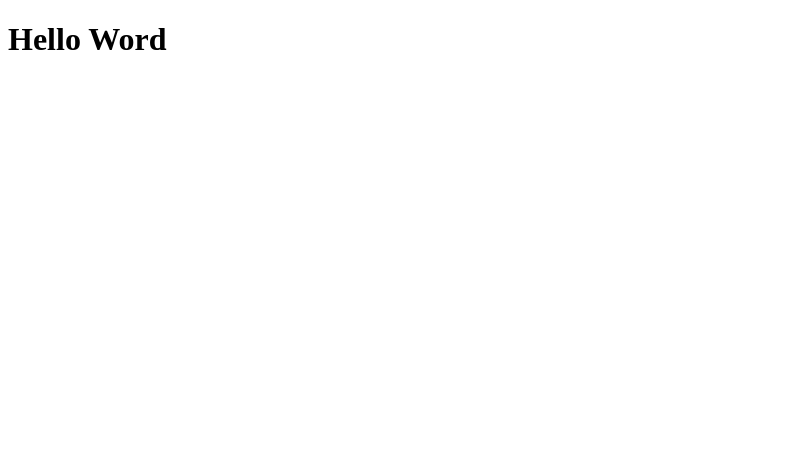
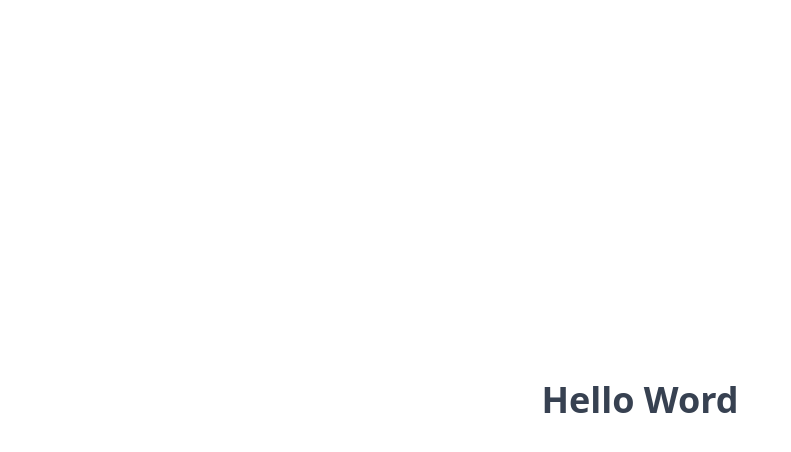
Before and after one commit to rizalarfiyan/difa-apps, a React (Create React App) app: page / in a window 1280 px wide. Shown: the top 452 px of the page, without its empty margins (0-791 px from the left). Built offline with nearby package versions, Linux system fonts and the light colour scheme.

Commit message:
feat: add tailwindcss with configuration

```diff
--- a/package.json
+++ b/package.json
@@ -29,7 +29,9 @@
     "eslint-plugin-prettier": "^4.2.1",
     "eslint-plugin-react": "^7.32.1",
     "eslint-plugin-react-hooks": "^4.6.0",
-    "prettier": "^2.8.3"
+    "prettier": "^2.8.3",
+    "prettier-plugin-tailwindcss": "^0.2.1",
+    "tailwindcss": "^3.2.4"
   },
   "eslintConfig": {
     "extends": [
--- a/src/App.jsx
+++ b/src/App.jsx
@@ -1,7 +1,11 @@
 import React from 'react'
 
 function App() {
-  return <h1>Hello Word</h1>
+  return (
+    <div className='flex min-h-screen w-full items-center justify-center'>
+      <h1 className='text-4xl font-semibold text-gray-700'>Hello Word</h1>
+    </div>
+  )
 }
 
 export default App
--- a/src/index.jsx
+++ b/src/index.jsx
@@ -2,6 +2,7 @@ import React from 'react'
 import ReactDOM from 'react-dom/client'
 import App from './App'
 import reportWebVitals from './reportWebVitals'
+import './styles/style.css'
 
 const root = ReactDOM.createRoot(document.getElementById('root'))
 root.render(
--- /dev/null
+++ b/src/styles/style.css
@@ -0,0 +1,10 @@
+@tailwind base;
+@tailwind components;
+@tailwind utilities;
+
+.container {
+  display: block;
+  width: calc(100% - 20px);
+  max-width: 1350px;
+  margin: 0 auto;
+}
--- /dev/null
+++ b/tailwind.config.js
@@ -0,0 +1,12 @@
+/** @type {import('tailwindcss').Config} */
+module.exports = {
+  content: ['./src/**/*.{js,jsx,ts,tsx}', './public/index.html'],
+  darkMode: ['class', '[data-mode="dark"]'],
+  theme: {
+    extend: {},
+    container: {
+      container: false,
+    },
+  },
+  plugins: [],
+}
```
Also changed, not shown: .prettierrc.js, 1 other file (tests, documents, lock files or other folders).
